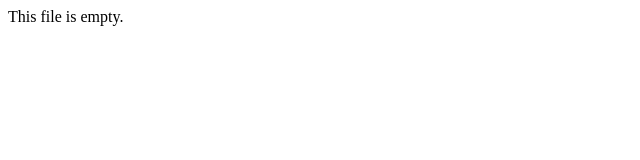
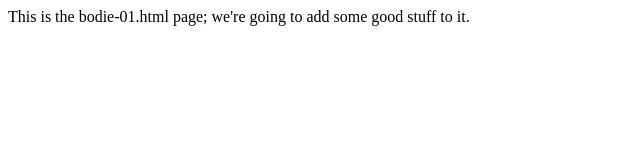
Before and after one commit to Itzdanger2727/banana-bodie, a plain HTML site: page bodie-01.html in a window 1280 px wide. Shown: the whole page, without its empty margins (0-640 px from the left). Drawn offline with Linux system fonts and the light colour scheme.

Commit message:
Update bodie-01.html

```diff
--- a/bodie-01.html
+++ b/bodie-01.html
@@ -4,6 +4,6 @@
   </head>
 
   <body>
-    This file is empty.
+    This is the bodie-01.html page; we're going to add some good stuff to it.
   </body>
 </html>
```
